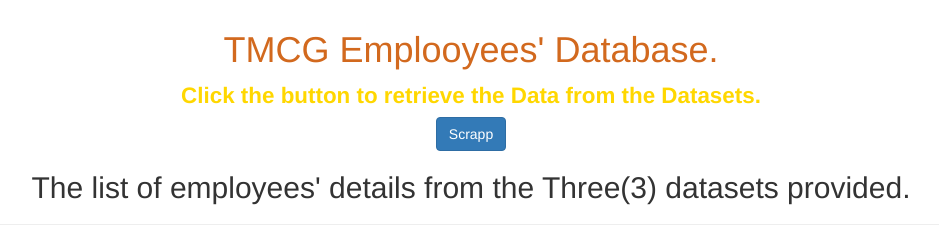
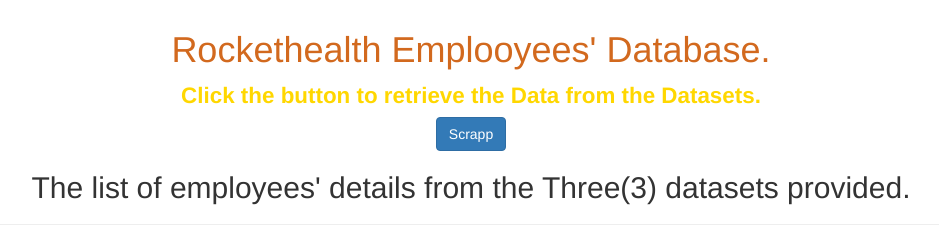
Before and after one commit to erickasakya/practicaltest, a Python web app: template app/templates/index.html in a window 1280 px wide. Shown: the top 245 px of the page, without its empty margins (169-1108 px from the left). Run offline with Jinja, Linux system fonts and the light colour scheme; the template is opened without the code that fills it, so the values that code supplies are empty; some libraries are stand-ins or nearby versions.

Commit message:
title change

```diff
--- a/app/templates/index.html
+++ b/app/templates/index.html
@@ -1,6 +1,6 @@
 {% extends "layout.html" %}
 {% block content %}
-  <h1 class="title">TMCG Emplooyees' Database.</h1>
+  <h1 class="title">Rockethealth Emplooyees' Database.</h1>
   <form action="/practicaltest/scrapp" method="POST">
     <div class="form-group">
         <label>Click the button to retrieve the Data from the Datasets.</label><br/>
```
